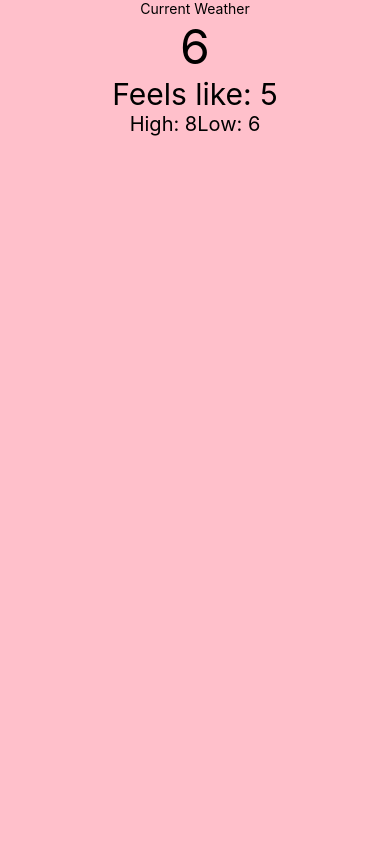
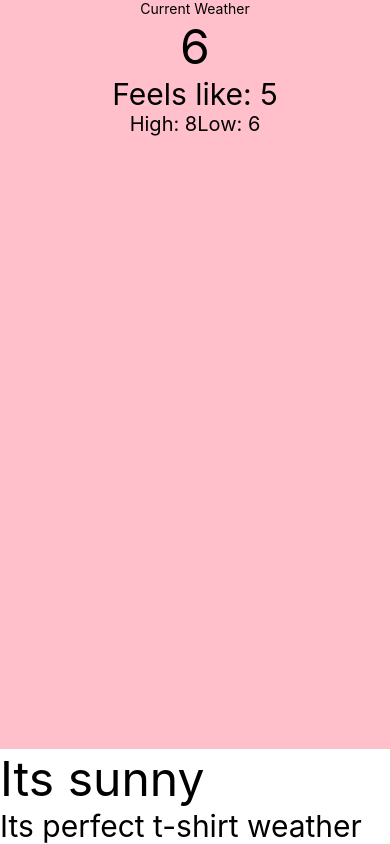
Before and after one commit to n-buckley/react-native-weather, a React Native app: screen / in a window 390 px wide. Built offline with nearby package versions, Linux system fonts and the light colour scheme.

Commit message:
add: body text and style

```diff
--- a/App.js
+++ b/App.js
@@ -12,6 +12,10 @@ const App = () => {
           <Text style={styles.text__highLow}>High: 8</Text>
           <Text style={styles.text__highLow}>Low: 6</Text>
         </View>
+      </View>
+      <View styles={styles.view_wrapperBody}>
+        <Text style={styles.text__description}>Its sunny</Text>
+        <Text style={styles.text__message}>Its perfect t-shirt weather</Text>
       </View>
     </SafeAreaView>
   )
@@ -44,6 +48,19 @@ const styles = StyleSheet.create({
    view__wrapperHighLow: {
     flexDirection: 'row',
    },
+
+   view_wrapperBody: {
+    justifyContent: 'flex-end',
+    alignItems: 'flex-start',
+   },
+
+   text__description: {
+    fontSize: 48,
+   },
+
+   text__message: {
+    fontSize: 30,
+   }
 })
 
 export default App
```
